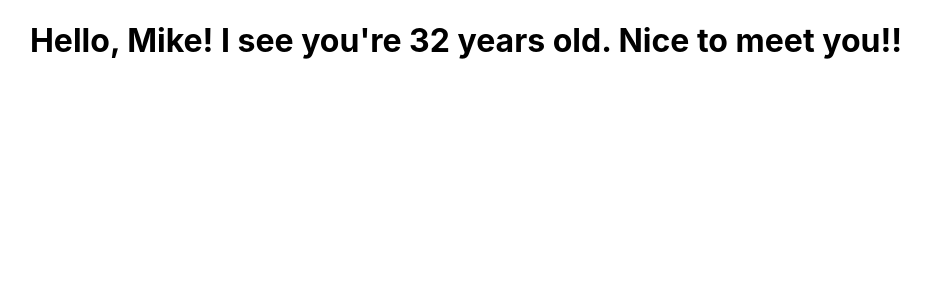
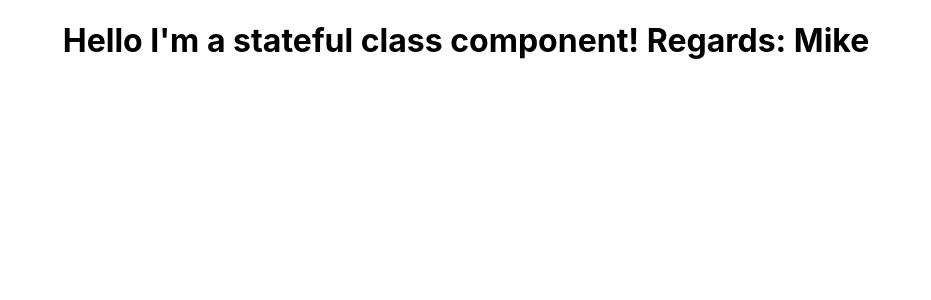
Before and after one commit to hogbergmarkus/first-react-project, a React (Create React App) app in the folder my-app/: page / in a window 1280 px wide. Shown: the top 300 px of the page, without its empty margins (174-1105 px from the left). Built offline with nearby package versions, Linux system fonts and the light colour scheme.

Commit message:
Using class components

```diff
--- a/my-app/src/App.js
+++ b/my-app/src/App.js
@@ -1,14 +1,26 @@
 import logo from "./logo.svg";
 import "./App.css";
-import FunctionalGreetingWithProps from "./components/FunctionalGreetingWithProps";
+import StatefulGreeting from "./components/StatefulGreeting";
+// import FunctionalGreetingWithProps from "./components/FunctionalGreetingWithProps";
+
+// function App() {
+//     return (
+//         <div className="App">
+//             <FunctionalGreetingWithProps
+//                 greeting="Nice to meet you!!"
+//                 name="Mike"
+//                 age="32"
+//             />
+//         </div>
+//     );
+// }
 
 function App() {
     return (
         <div className="App">
-            <FunctionalGreetingWithProps
-                greeting="Nice to meet you!!"
+            <StatefulGreeting
+                greeting="I'm a stateful class component!"
                 name="Mike"
-                age="32"
             />
         </div>
     );
--- /dev/null
+++ b/my-app/src/components/StatefulGreeting.js
@@ -0,0 +1,13 @@
+import React from "react";
+
+class StatefulGreeting extends React.Component {
+    render() {
+        return (
+            <h1>
+                Hello {this.props.greeting} Regards: {this.props.name}
+            </h1>
+        );
+    }
+}
+
+export default StatefulGreeting;
```
